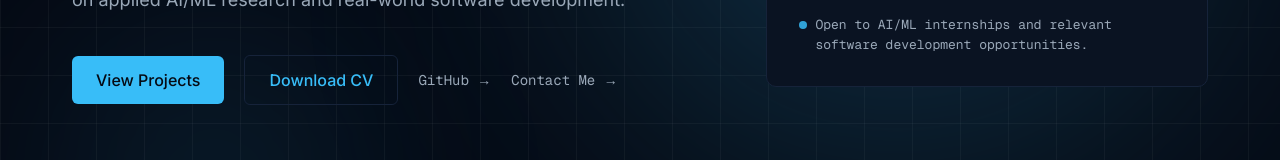
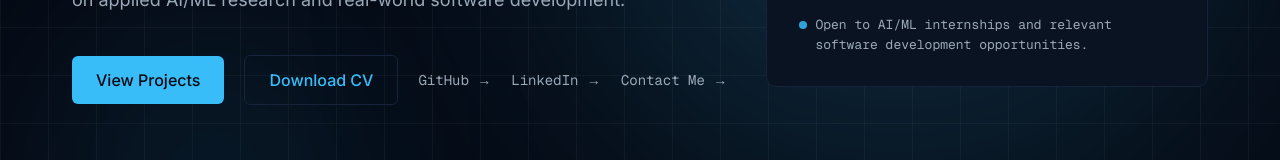
Before and after one commit to Matee-ur-Rehman/Personal-Portfolio, a Next.js app: page / in a window 1280 px wide. Shown: the part 405-565 px from the top of the page. Built offline with nearby package versions, Linux system fonts and the light colour scheme.

Commit message:
feat: add LinkedIn link to hero

```diff
--- a/src/components/sections/Hero.tsx
+++ b/src/components/sections/Hero.tsx
@@ -52,6 +52,14 @@ export default function Hero() {
               GitHub →
             </a>
             <a
+              href="https://www.linkedin.com/in/matee-ur-rehman-5a8a66357/"
+              target="_blank"
+              rel="noopener noreferrer"
+              className="font-mono text-sm text-text-secondary transition-colors duration-150 hover:text-accent"
+            >
+              LinkedIn →
+            </a>
+            <a
               href="#contact"
               className="font-mono text-sm text-text-secondary transition-colors duration-150 hover:text-accent"
             >
```
